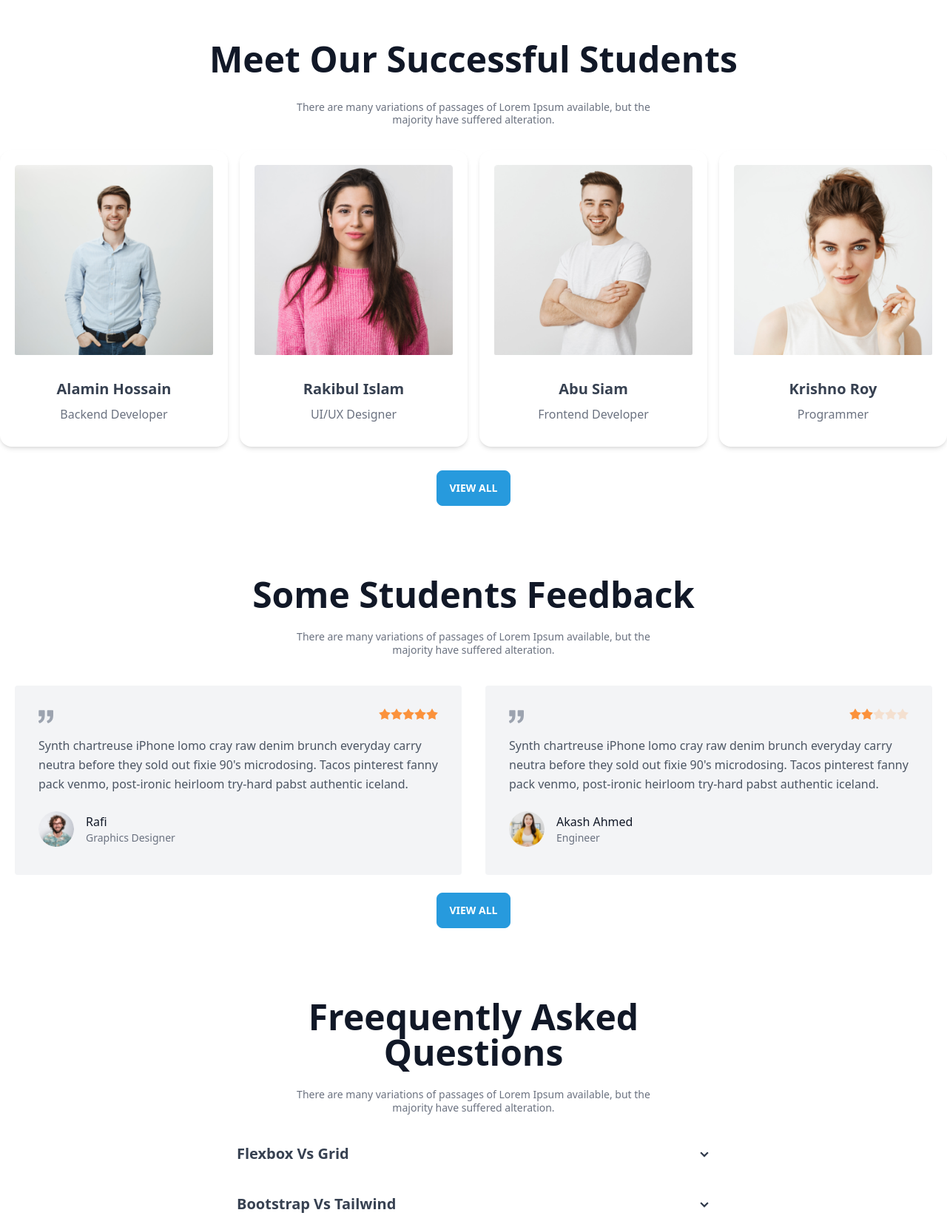
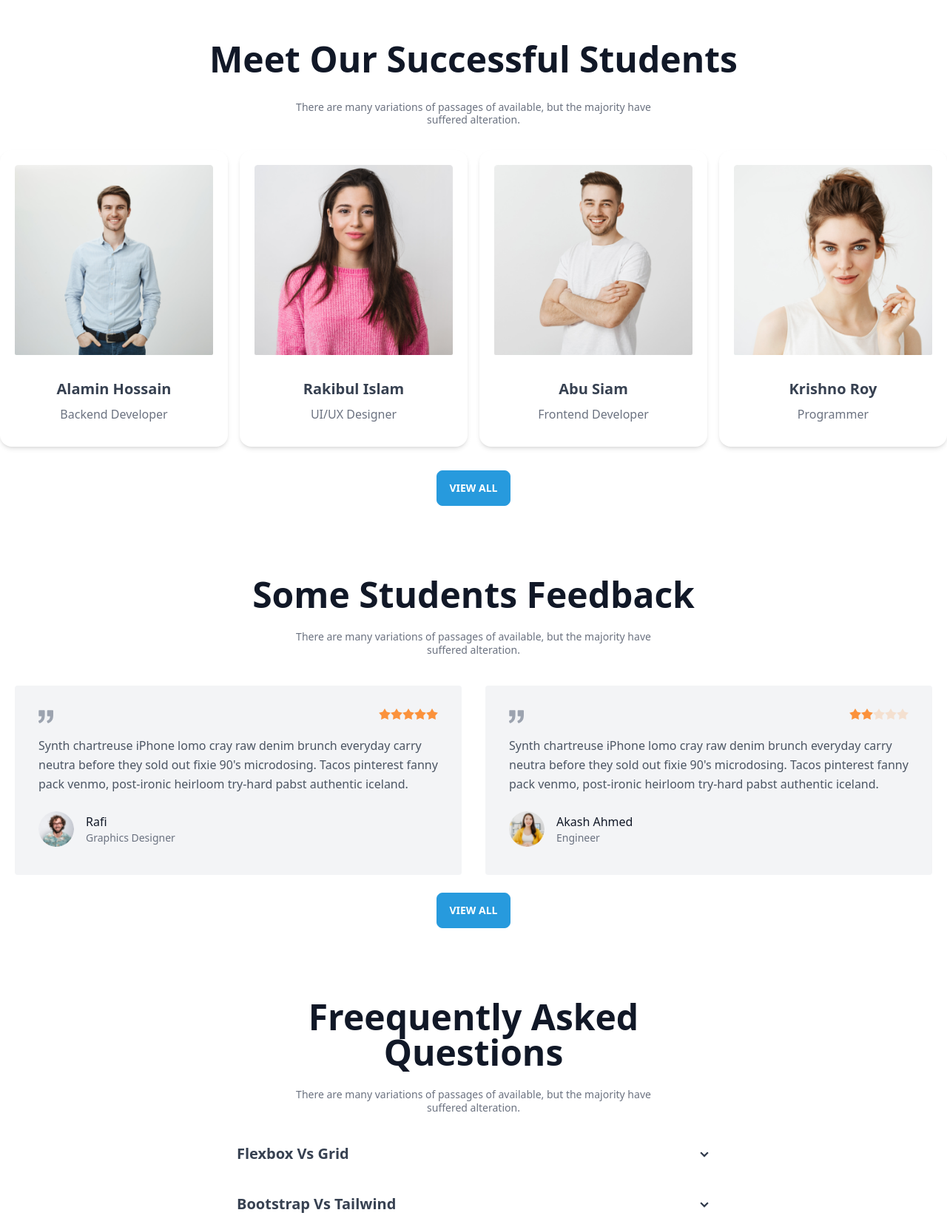
Before and after one commit to MehediAhsan/online-tech, a website: page index.html in a window 1280 px wide. Shown: the part 3140-4795 px from the top of the page at 74% size. Drawn offline with Linux system fonts and the light colour scheme.

Commit message:
small bug fixed

```diff
--- a/index.html
+++ b/index.html
@@ -326,7 +326,7 @@
           Explore The elearning Institute
         </p>
         <p class="text-sm sm:text-base md:text-lg leading-tight">
-          There are many variations of passages of Lorem Ipsum available, but
+          There are many variations of passages of available, but
           the majority have suffered alteration in some form, by injected
           humour, or randomised words which....See More
         </p>
@@ -425,7 +425,7 @@
       <p
         class="text-sm leading-tight my-4 text-center text-gray-500 mx-auto py-4 max-w-lg"
       >
-        There are many variations of passages of Lorem Ipsum available, but the
+        There are many variations of passages of available, but the
         majority have suffered alteration.
       </p>
       <div class="grid grid-cols-1 sm:grid-cols-2 lg:grid-cols-4 gap-4">
@@ -513,7 +513,7 @@
       <p
         class="text-sm leading-tight text-center text-gray-500 mx-auto py-4 max-w-lg"
       >
-        There are many variations of passages of Lorem Ipsum available, but the
+        There are many variations of passages of available, but the
         majority have suffered alteration.
       </p>
       <section class="text-gray-600 body-font">
@@ -662,7 +662,7 @@
       <p
         class="w-full text-sm leading-tight text-center mx-auto py-4 max-w-lg text-gray-500"
       >
-        There are many variations of passages of Lorem Ipsum available, but the
+        There are many variations of passages of available, but the
         majority have suffered alteration.
       </p>
       <div tabindex="0" class="collapse collapse-arrow">
```
